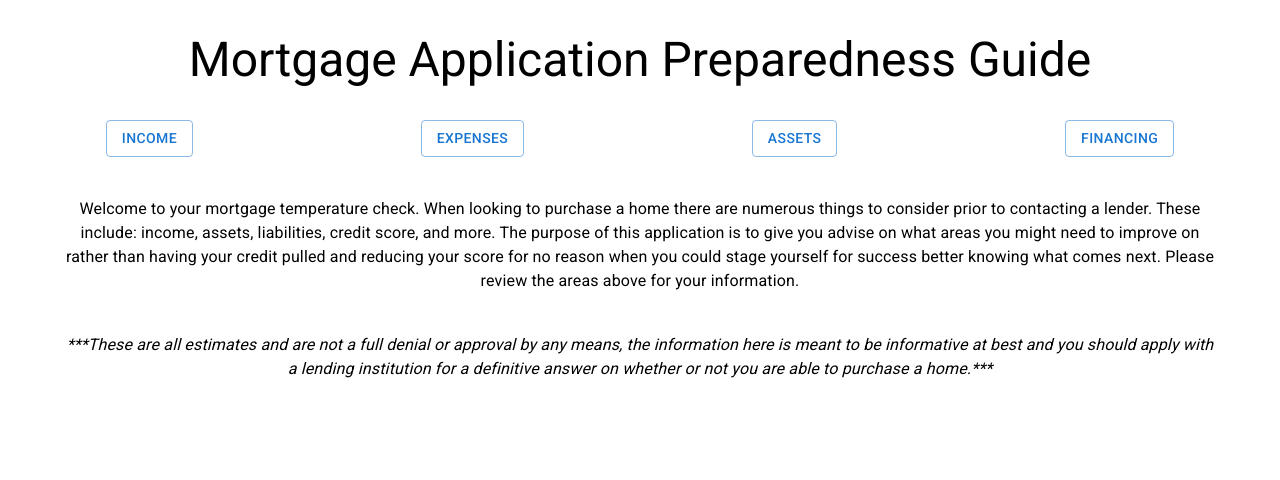
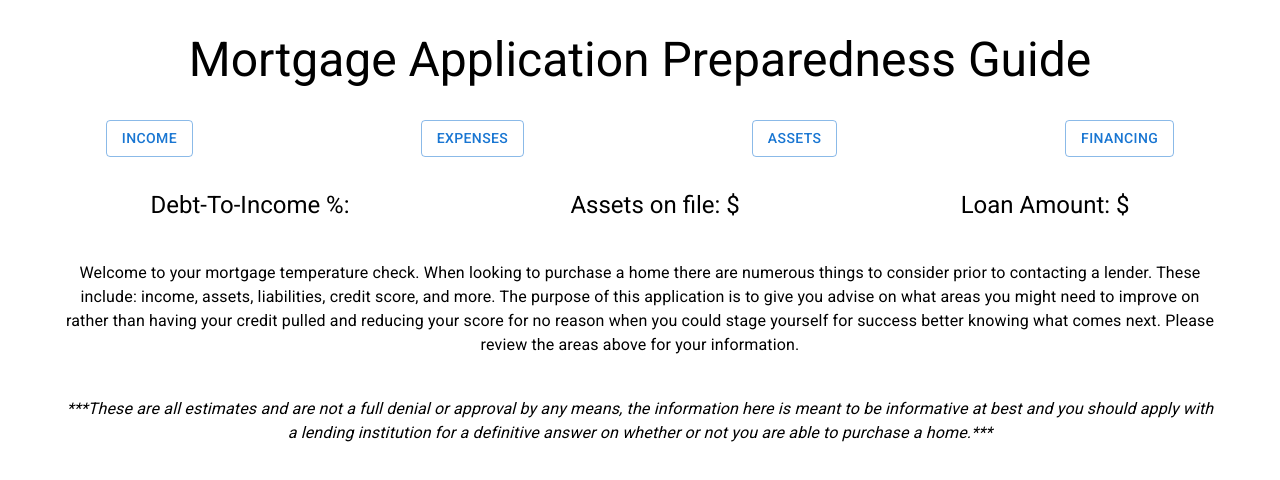
Before and after one commit to jschoff155/homefinancehero, a React (Create React App) app: page / in a window 1280 px wide. Shown: the top 480 px of the page. Built offline with nearby package versions, Linux system fonts and the light colour scheme.

Commit message:
Resetting to prepare to update props and hold values in App.js

```diff
--- a/src/App.js
+++ b/src/App.js
@@ -1,5 +1,5 @@
 import React, { useState } from "react";
-// import Statusbar from "./ChildComponents/Statusbar";
+import Statusbar from "./ChildComponents/Statusbar";
 import Propertyinfo from "./ChildComponents/Propertyinfo";
 import MonthlyExpenses from "./ChildComponents/MonthlyExpenses";
 import Navigation from "./ChildComponents/Navigation";
@@ -10,10 +10,10 @@ import { Typography } from "@mui/material";
 import LandingPage from "./ChildComponents/LandingPage";
 
 export default function App() {
-  // const [apptotalAssets] = useState("");
-  // const [apptotalLoanAmount] = useState("");
-  //const [apptotalMonthlyIncome, setapptotalMonthlyIncome] = useState("");
-  //const [apptotalMonthlyExpenses, setapptotalMonthlyExpenses] = useState("");
+  const [apptotalAssets, setApptotalAssets] = useState("");
+  const [apptotalLoanAmount, setAppTotalLoanAmount] = useState("");
+  const [apptotalMonthlyIncome, setapptotalMonthlyIncome] = useState("");
+  const [apptotalMonthlyExpenses, setapptotalMonthlyExpenses] = useState("");
   const [activeComponent, setActiveComponent] = useState("LandingPage");
   const [componentInputs, setComponentInputs] = useState({
     Property: {
@@ -117,12 +117,12 @@ export default function App() {
     }));
   };
 
-  // const appdebtToIncome =
-  //   componentInputs.Income.apptotalMonthlyExpenses &&
-  //   componentInputs.Income.apptotalMonthlyIncome &&
-  //   (parseInt(componentInputs.Income.apptotalMonthlyExpenses) /
-  //     parseInt(componentInputs.Income.apptotalMonthlyIncome)) *
-  //     100;
+  const appdebtToIncome =
+    componentInputs.Income.apptotalMonthlyExpenses &&
+    componentInputs.Income.apptotalMonthlyIncome &&
+    (parseInt(componentInputs.Income.apptotalMonthlyExpenses) /
+      parseInt(componentInputs.Income.apptotalMonthlyIncome)) *
+      100;
 
   return (
     <>
@@ -130,11 +130,13 @@ export default function App() {
         Mortgage Application Preparedness Guide
       </Typography>
       <Navigation setActiveComponent={setActiveComponent} />
-      {/* <Statusbar
-        totalAssets={apptotalAssets}
-        totalLoanAmount={apptotalLoanAmount}
-        debtToIncome={appdebtToIncome}
-      /> */}
+      {
+        <Statusbar
+          totalAssets={apptotalAssets}
+          totalLoanAmount={apptotalLoanAmount}
+          debtToIncome={appdebtToIncome}
+        />
+      }
       {renderActiveComponent()}
     </>
   );
```
